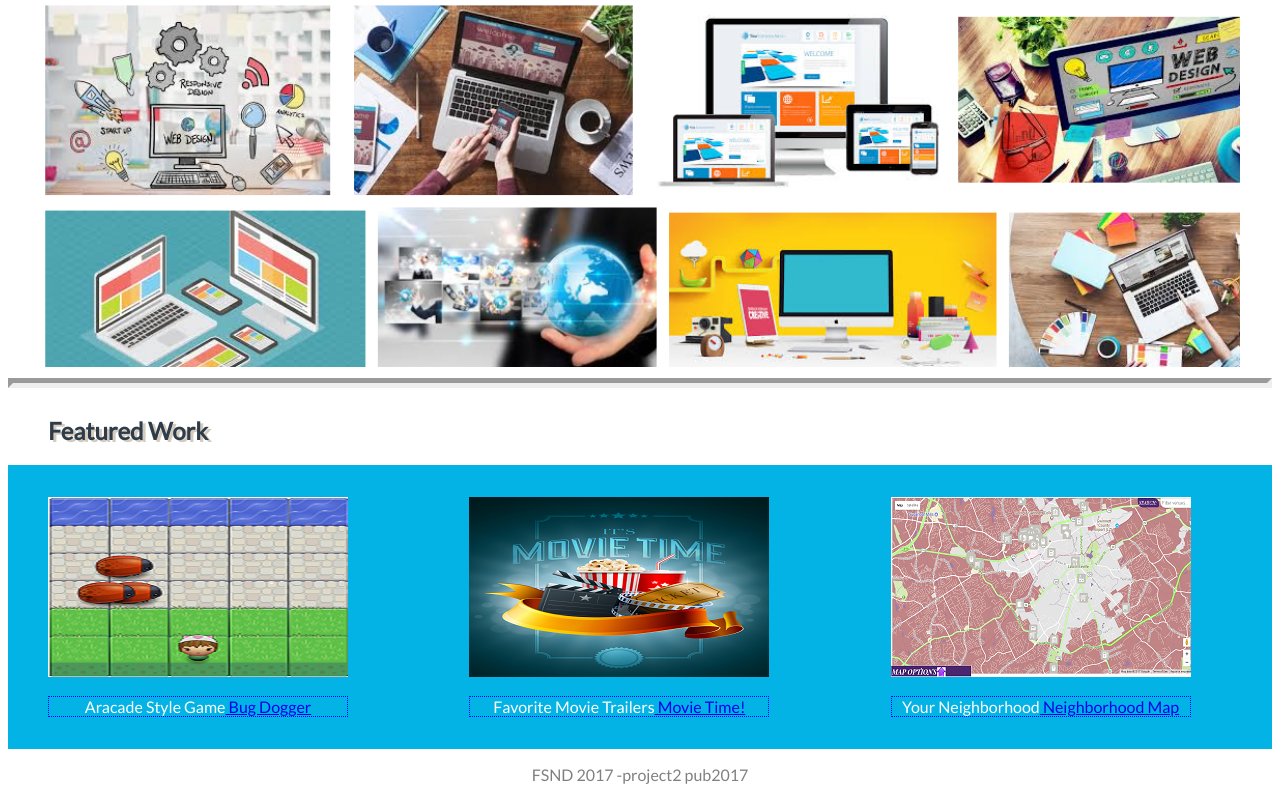
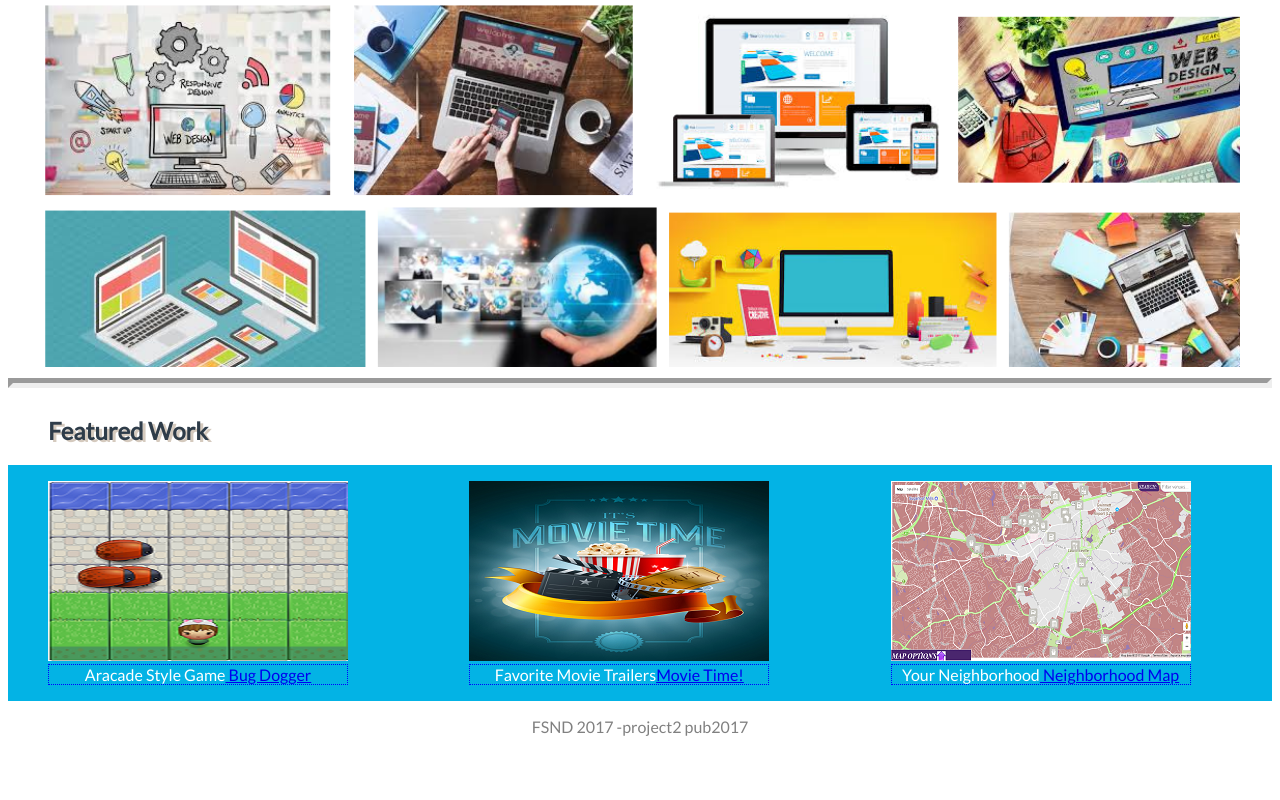
Before and after one commit to madtech2014/portfolio, a website: page dist/index.html in a window 1280 px wide. Shown: the part 460-1260 px from the top of the page. After the commit the page ends 1212 px from the top, so only its background shows below. Drawn offline with nearby package versions, Linux system fonts and the light colour scheme; files that its build step writes are made by us from their sources.

Commit message:
Index overhaul

```diff
--- a/dist/index.html
+++ b/dist/index.html
@@ -4,7 +4,7 @@
   <meta charset="UTF-8">
   <meta name="viewport" content="width=device-width, initial-scale=1.0">
   <meta http-equiv="X-UA-Compatible" content="ie=edge">
-  <link rel="stylesheet" href="css/styles.css">
+  <link rel="stylesheet" href="dist/css/styles.css">
   <link href="https://fonts.googleapis.com/css?family=Lato" rel="stylesheet">
   <title>Document</title>
 </head>
@@ -12,7 +12,7 @@
   <div class="container">
     <header>
       <div class="logo">
-        <img src="images/udacitylogo.PNG" alt="logo" height="150px" width="150px">
+        <a href="https://madtech2014.github.io/portfolio/"><img src="/images/udacitylogo.PNG" alt="logo" height="150" width="150"/></a>
       </div>
       <div class ="headertext">
         <div class="myname">
@@ -26,7 +26,7 @@
  <!--main section of the body-->
     <section class="main">
         <picture>
-          <img src="/images/webdevelopment.PNG" width="1200"height="auto" alt="webpages">
+          <img src="/images/webdevelopment.PNG" width="1200" height="auto" alt="webpages">
         </picture>
     </section>
     <hr>
@@ -38,26 +38,20 @@
     <section class="projectlist">
         <article class="project">
             <figure>
-                <p><img src="/images/Bug_Dogger.PNG"
-                  width="300" height="auto"
-                  alt="Bug Dogger">
-                <figcaption>Aracade Style Game<a href="http://htmlpreview.github.io/?https://github.com/madtech2014/frontend-nanodegree-arcade-game/blob/master/index.html" target="_blank">  Bug Dogger</a></figcaption></p>
+                <a href="http://htmlpreview.github.io/?https://github.com/madtech2014/frontend-nanodegree-arcade-game/blob/master/index.html" target="_blank"><img src="/images/Bug_Dogger.PNG" width="300" height="auto"alt="Bug Dogger"/></a>
+                <figcaption>Aracade Style Game<a href="http://htmlpreview.github.io/?https://github.com/madtech2014/frontend-nanodegree-arcade-game/blob/master/index.html" target="_blank">  Bug Dogger</a></figcaption>
             </figure>
         </article>
         <article class="project">
              <figure>
-                <p><img src="/images/movie-time.png"
-                  width="300" height="auto"
-                  alt="Movie Time!">
-                <figcaption>Favorite Movie Trailers<a href="http://madtech2014.github.io/movie_trailer_fsnd1" target="_blank">  Movie Time!</a></figcaption></p>
+                <a href="http://madtech2014.github.io/movie_trailer_fsnd1" target="_blank"><img src="/images/movie-time.png" width="300" height= "auto" alt="Movie Time!"/></a>
+                <figcaption>Favorite Movie Trailers<a href="http://madtech2014.github.io/movie_trailer_fsnd1" target="_blank">Movie Time!</a></figcaption>
              </figure>
         </article>
         <article class="project">
              <figure>
-                <p><img src="/images/NeighborhoodMap.PNG"
-                  width="300" height="auto"
-                  alt="Neighborhood Map">
-                <figcaption>Your Neighborhood<a href="http://madtech2014.github.io/NeighborhoodMapP5">  Neighborhood Map</a></figcaption></p>
+                <a href="http://madtech2014.github.io/NeighborhoodMapP5" target="_blank"><img src="/images/NeighborhoodMap.PNG"width="300" height= "auto" alt="Neighborhood Map"/></a>
+                <figcaption>Your Neighborhood<a href="http://madtech2014.github.io/NeighborhoodMapP5">  Neighborhood Map</a></figcaption>
              </figure>
         </article>
     </section>
```
